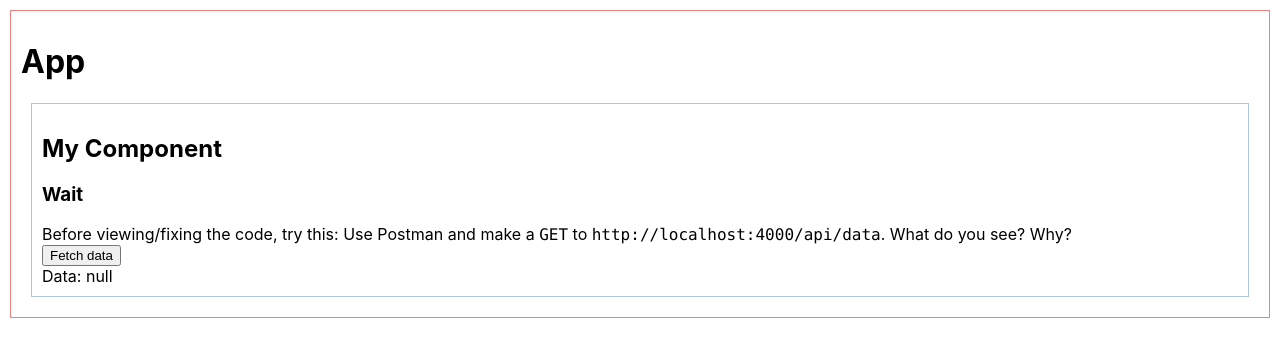
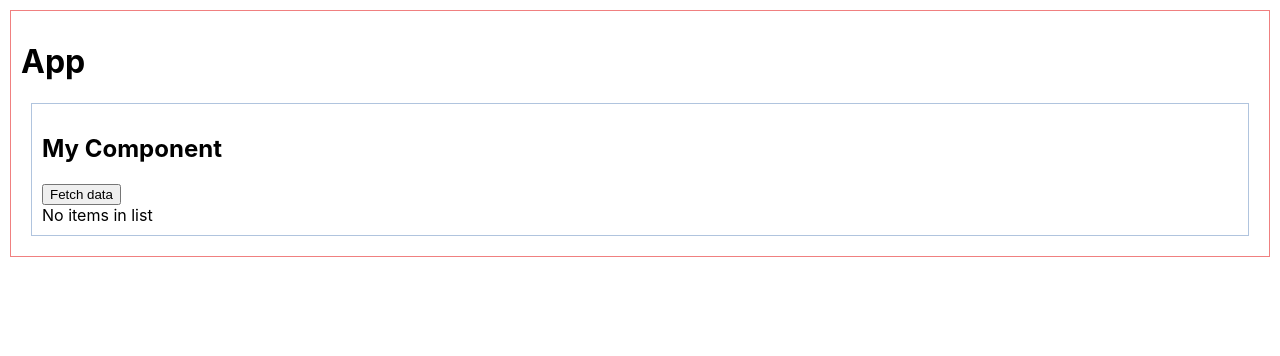
Before and after one commit to vjself/debug-mini-student-problems, a React (Create React App) app: page / in a window 1280 px wide. Shown: the top 356 px of the page. Built offline with nearby package versions, Linux system fonts and the light colour scheme.

Commit message:
Solve problem 4

```diff
--- a/src/MyComponent.js
+++ b/src/MyComponent.js
@@ -6,7 +6,7 @@ export default class MyComponent extends Component {
   constructor() {
     super();
     this.state = {
-      data: null,
+      data: [],
       isPosting: false,
       error: null
     };
@@ -15,8 +15,8 @@ export default class MyComponent extends Component {
 
   fetchData() {
     this.setState({ isPosting: true, error: null });
-    axios.get('/api/data').then(response => {
-      this.setState({ data: response.data });
+    axios.get('https://swapi.co/api/people').then(response => {
+      this.setState({ data: response.data.results });
     }).catch(error => {
       this.setState({ error });
     }).then(() => {
@@ -30,16 +30,18 @@ export default class MyComponent extends Component {
     return (
       <div className="my-component-container">
         <h2>My Component</h2>
-        <h3>Wait</h3>
-        <div>
-          Before viewing/fixing the code, try this: Use Postman and make a <code>GET</code> to <code>http://localhost:4000/api/data</code>. What do you see? Why?
-        </div>
         <button onClick={this.fetchData}>Fetch data</button>
         {isPosting
           ? <div>Loading...</div>
           : error
             ? <div>Error! {error.message}</div>
-            : <div>Data: {JSON.stringify(data)}</div>
+            : !data.length
+              ? <div>No items in list</div>
+              : <div>
+                {data.map(x => <div>
+                  Name: {x.name}
+                </div>)}
+              </div>
         }
       </div>
     );
```
